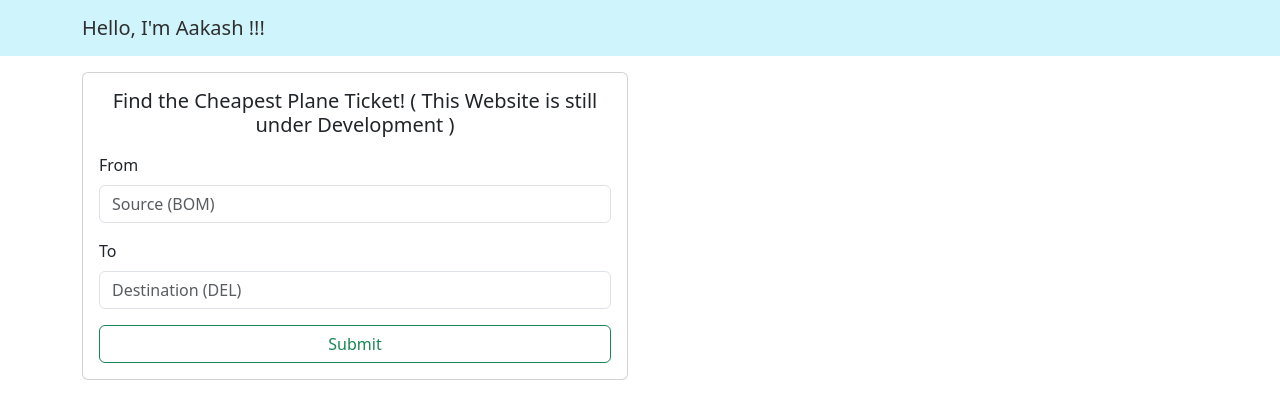
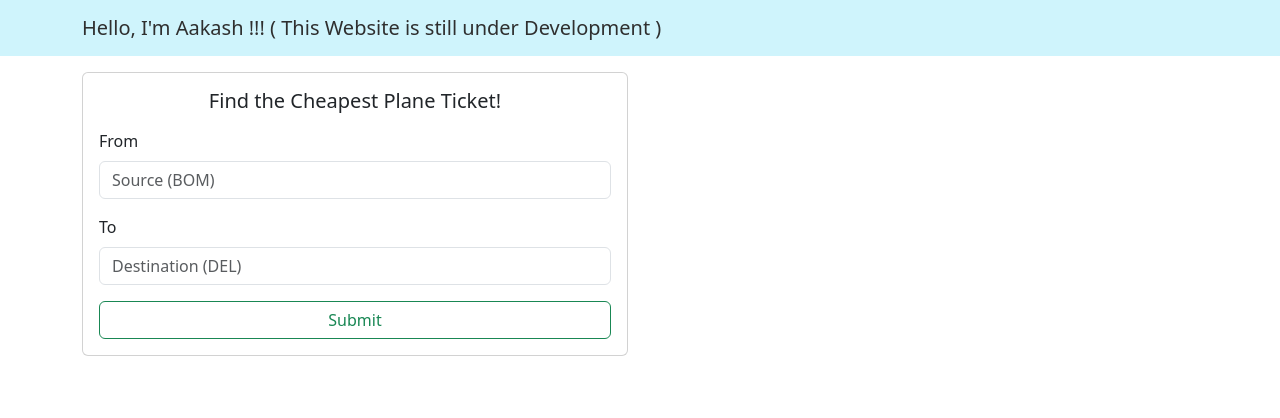
Before and after one commit to Aakash2201/Airplane_Deals, a plain HTML site: page index.html in a window 1280 px wide. Drawn offline with nearby package versions, Linux system fonts and the light colour scheme.

Commit message:
Update index.html

```diff
--- a/index.html
+++ b/index.html
@@ -8,7 +8,7 @@
 
     <!-- Adding local bootstrap css files into our code from bootstrap folder -->
     <link rel="stylesheet" href="bootstrap/css/bootstrap.min.css">
-    <link rel="stylesheet" href="css/style.css"> <!-- Assuming this contains custom styles -->
+    <link rel="stylesheet" href="css/style.css">
 
     <!-- Adding Favicon to our web application -->
     <link rel="icon" type="image/x-icon" href="images/favicon.ico">
@@ -22,7 +22,7 @@
 <body>
     <nav class="navbar navbar-expand-lg bg-info-subtle">
         <div class="container">
-            <a class="navbar-brand" href="#" style="color: #2f2f2f;">Hello, I'm Aakash !!!</a>
+            <a class="navbar-brand" href="#" style="color: #2f2f2f;">Hello, I'm Aakash !!!  ( This Website is still under Development )</a>
         </div>
     </nav>
 
@@ -32,7 +32,7 @@
                 <div class="card mt-3">
                     <div class="card-body">
                         <div class="text-center mb-3">
-                            <h5 class="card-title">Find the Cheapest Plane Ticket! ( This Website is still under Development )</h5>
+                            <h5 class="card-title">Find the Cheapest Plane Ticket!</h5>
                         </div>
                         <div class="mb-3">
                             <label for="temp_source" class="form-label">From</label>
```
